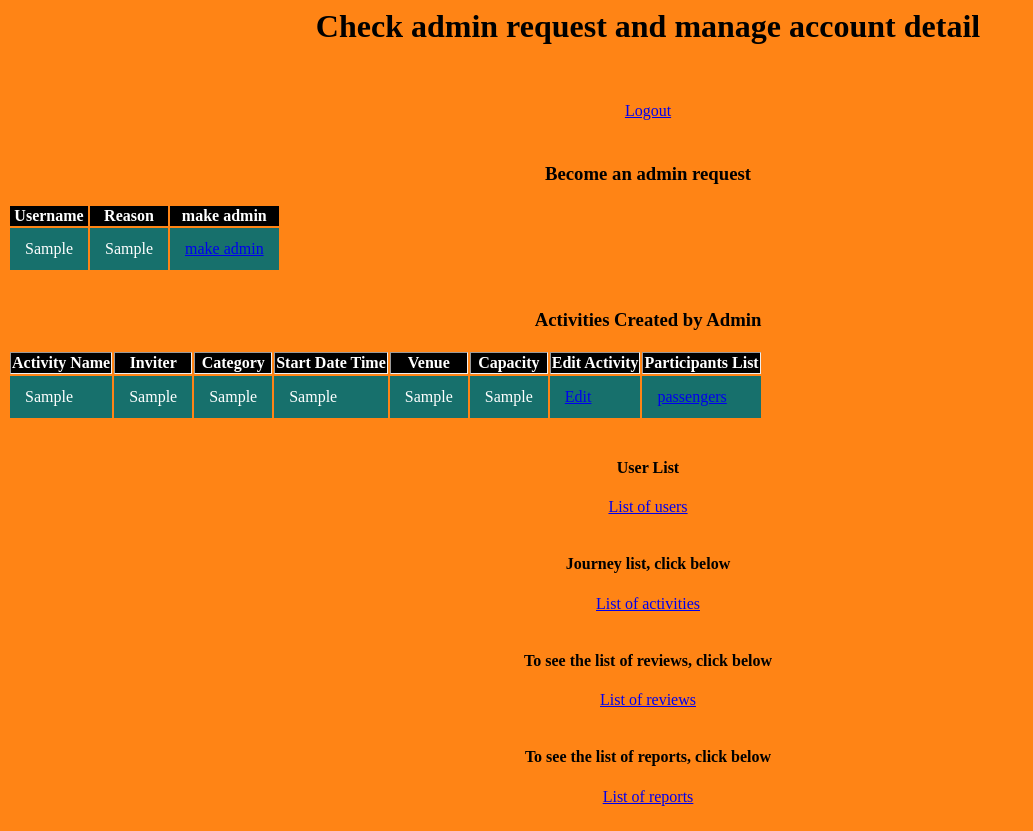
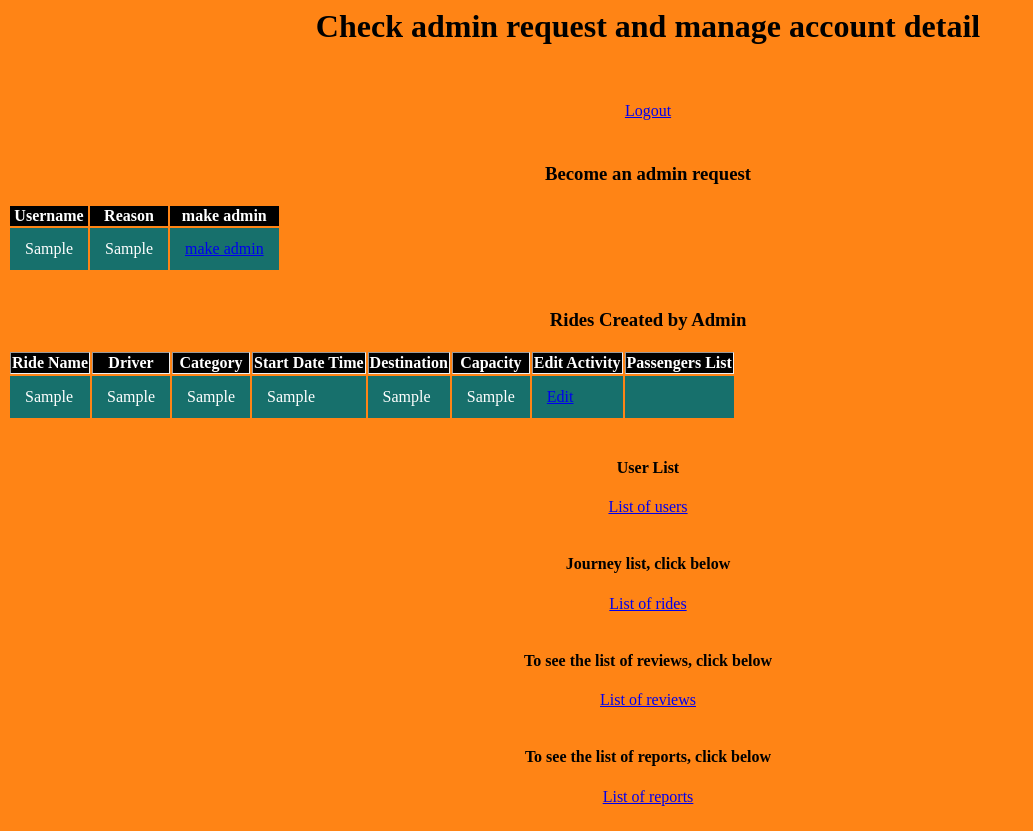
Before and after one commit to zhenyu1311/GRP26APP, a Django app: template kopidarat/templates/admin_index.html in a window 1280 px wide. Shown: the whole page, without its empty margins (0-1033 px from the left). Run offline with Django 4.2, Linux system fonts and the light colour scheme; the template is opened without the code that fills it: most values are stand-ins (such as "Sample title", 1, 10 or a date in 2020); parts of the project's set-up code (start-up, migrations or seed data) failed here and were passed over.

Commit message:
Update admin_index.html

```diff
--- a/kopidarat/templates/admin_index.html
+++ b/kopidarat/templates/admin_index.html
@@ -73,17 +73,17 @@ table,tr,td {
       {% endfor %}
     </table>
   </br>
-  <h3> Activities Created by Admin </h3>
+  <h3> Rides Created by Admin </h3>
     <table border="1">
       <thead>
-        <th>Activity Name</th>
-        <th>Inviter</th>
+        <th>Ride Name</th>
+        <th>Driver</th>
         <th>Category</th>
         <th>Start Date Time</th>
-        <th>Venue</th>
+        <th>Destination</th>
         <th>Capacity</th>
         <th>Edit Activity</th>
-        <th>Participants List</th>
+        <th>Passengers List</th>
       </thead>
       {% for activity in list_of_activities_by_admin %}
       <tr>
@@ -105,10 +105,9 @@ table,tr,td {
         <td>
           <a
             class="button"
-            href="participants/{{ activity.0 }}"
+            href="passengers/{{ activity.0 }}"
             class="text-decoration-none"
           >
-            passengers
           </a>
         </td>
       </tr>
@@ -119,7 +118,7 @@ table,tr,td {
     <a href="/admin_user"> List of users </a>
     <br /><br />
     <h4>Journey list, click below</h4>
-    <a href="/admin_activity"> List of activities </a>
+    <a href="/admin_activity"> List of rides </a>
     <br /><br />
     <h4>To see the list of reviews, click below</h4>
     <a href="/admin_review"> List of reviews </a>
```
